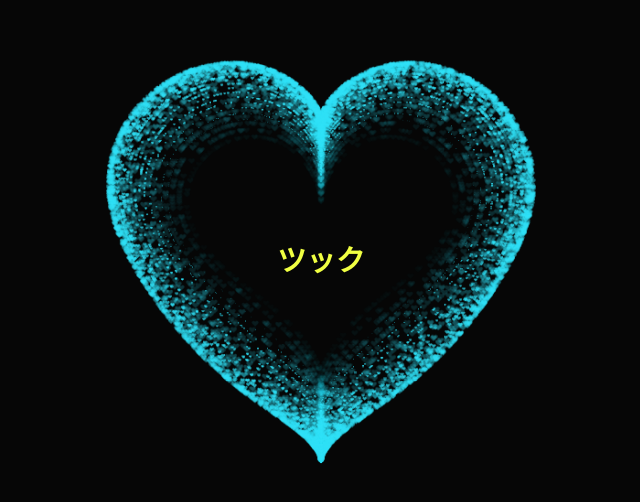
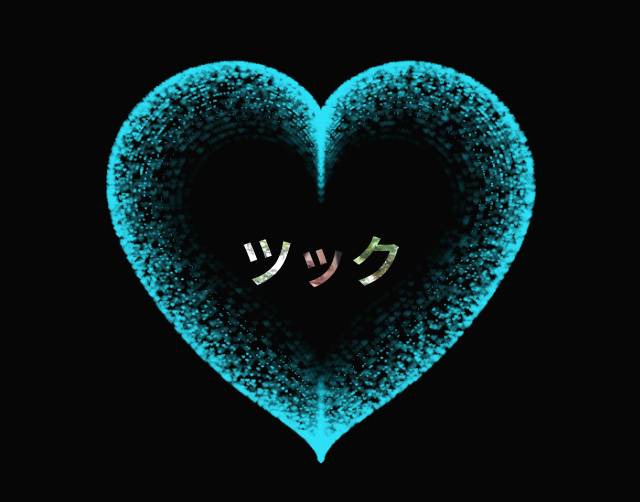
Before and after one commit to thuccj/thuccamap, a plain HTML site: page index.html in a window 1280 px wide. Shown: the part 142-644 px from the top of the page, without its empty margins (319-959 px from the left). Drawn offline with Linux system fonts and the light colour scheme; animation ran at ten frames a second.

Commit message:
thuccamap

```diff
--- a/style.css
+++ b/style.css
@@ -23,6 +23,13 @@ canvas {
   position: absolute;
   z-index: 1;
   animation: animate 1.2s infinite;
+  font-size: 60px;
+  /* background-color: #F0FF42;  */
+  background-image: url('./an.png');
+  background-repeat: no-repeat;
+  background-position: center center;
+  -webkit-background-clip: text;
+  color: transparent;
 }
 .box {
   width: 1000px;
```
Also changed, not shown: an.png (added).
